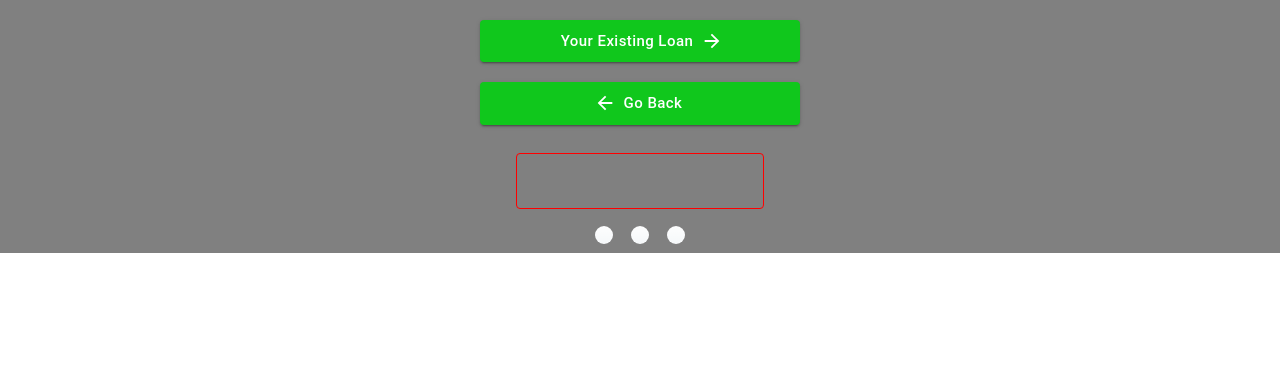
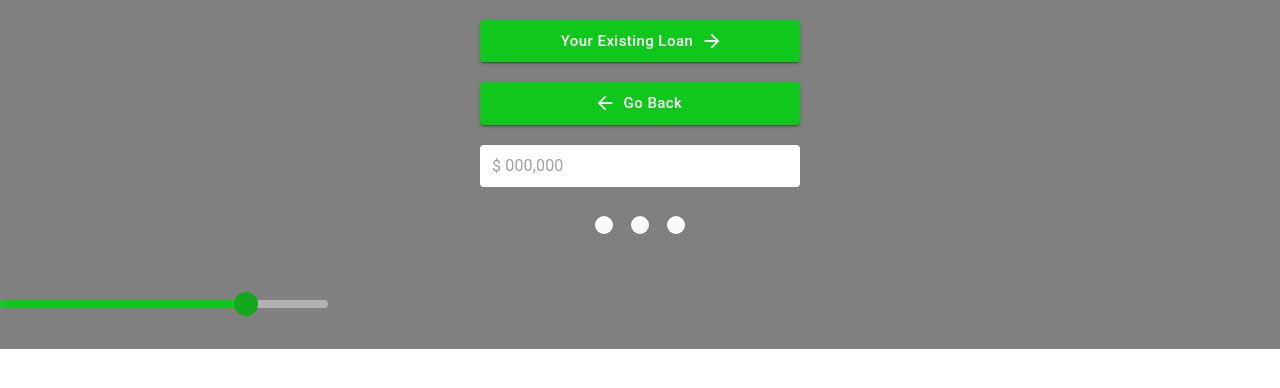
Before and after one commit to Sahil1109/amm_designs, a React (Create React App) app: page / in a window 1280 px wide. Shown: the top 388 px of the page. Built offline with nearby package versions, Linux system fonts and the light colour scheme.

Commit message:
Add YearSlider

```diff
--- a/src/App.js
+++ b/src/App.js
@@ -3,6 +3,7 @@ import "./App.css";
 import ButtonForward from "./Components/ButtonForward";
 import TextFieldAmm from "./Components/TextFieldAmm";
 import Radio from "./Components/Radio";
+import StyledSlider from "./Components/StyledSlider";
 
 function App() {
   return (
@@ -13,6 +14,8 @@ function App() {
       <TextFieldAmm placeholder="$ 000 000"></TextFieldAmm>
       <br></br>
       <Radio></Radio>
+      <br></br>
+      <StyledSlider></StyledSlider>
     </div>
   );
 }
--- a/src/Components/ComponentStore.js
+++ b/src/Components/ComponentStore.js
@@ -1,9 +1,11 @@
 import Button from "@material-ui/core/Button";
 import React from "react";
 import { makeStyles, styled } from "@material-ui/core/styles";
-import { withStyles } from "@material-ui/core/styles";
 import Radio from "@material-ui/core/Radio";
 import clsx from "clsx";
+import Paper from "@material-ui/core/Paper";
+import InputBase from "@material-ui/core/InputBase";
+
 export const Submit = styled(Button)(() => ({
   background: "#10c71c",
   width: "320px",
@@ -53,7 +55,6 @@ const useStyles = makeStyles({
     // }
   },
 });
-
 // Inspired by blueprintjs
 function StyledRadio(props) {
   const classes = useStyles();
--- /dev/null
+++ b/src/Components/StyledField.js
@@ -0,0 +1,33 @@
+import React from "react";
+import Paper from "@material-ui/core/Paper";
+import InputBase from "@material-ui/core/InputBase";
+import { makeStyles, styled } from "@material-ui/core/styles";
+const fieldStyles = makeStyles((theme) => ({
+  root: {
+    padding: "4px 3px",
+    display: "flex",
+    alignItems: "center",
+    margin: "0 auto",
+    width: 312,
+    border: "1px solid transparent",
+  },
+  input: {
+    marginLeft: theme.spacing(1),
+    flex: 1,
+  },
+}));
+function StyledField() {
+  const classes = fieldStyles();
+
+  return (
+    <Paper elevation="0" className={classes.root}>
+      <InputBase
+        className={classes.input}
+        placeholder="$ 000,000"
+        inputProps={{ "aria-label": "search google maps" }}
+      />
+    </Paper>
+  );
+}
+
+export default StyledField;
--- /dev/null
+++ b/src/Components/StyledSlider.js
@@ -0,0 +1,79 @@
+import React from "react";
+import PropTypes from "prop-types";
+import { withStyles, makeStyles } from "@material-ui/core/styles";
+import Slider from "@material-ui/core/Slider";
+import Tooltip from "@material-ui/core/Tooltip";
+
+const useStyles = makeStyles((theme) => ({
+  root: {
+    width: 280 + theme.spacing(3) * 2,
+  },
+  margin: {
+    height: theme.spacing(3),
+  },
+}));
+
+function ValueLabelComponent(props) {
+  const { children, open, value } = props;
+
+  return (
+    <Tooltip open={open} enterTouchDelay={0} placement="top" title={value}>
+      {children}
+    </Tooltip>
+  );
+}
+
+ValueLabelComponent.propTypes = {
+  children: PropTypes.element.isRequired,
+  open: PropTypes.bool.isRequired,
+  value: PropTypes.number.isRequired,
+};
+
+const YearSlider = withStyles({
+  root: {
+    color: "#10c71c",
+    height: 8,
+  },
+  thumb: {
+    height: 24,
+    width: 24,
+    backgroundColor: "#13a81c",
+    border: "2px solid #13a81c",
+    marginTop: -8,
+    marginLeft: -12,
+    "&:focus, &:hover, &$active": {
+      boxShadow: "inherit",
+    },
+  },
+  active: {},
+  valueLabel: {
+    left: "calc(-50% + 4px)",
+  },
+  track: {
+    height: 8,
+    borderRadius: 4,
+  },
+  rail: {
+    height: 8,
+    borderRadius: 4,
+    backgroundColor: "#fff",
+  },
+})(Slider);
+
+export default function StyledSlider() {
+  const classes = useStyles();
+
+  return (
+    <div className={classes.root}>
+      <div className={classes.margin} />
+      <YearSlider
+        valueLabelDisplay="auto"
+        aria-label="pretto slider"
+        defaultValue={25}
+        min={10}
+        max={30}
+      />
+      <div className={classes.margin} />
+    </div>
+  );
+}
--- a/src/Components/TextFieldAmm.js
+++ b/src/Components/TextFieldAmm.js
@@ -1,62 +1,6 @@
 import React from "react";
-import {
-  fade,
-  ThemeProvider,
-  withStyles,
-  makeStyles,
-  createMuiTheme,
-} from "@material-ui/core/styles";
-import InputBase from "@material-ui/core/InputBase";
-import InputLabel from "@material-ui/core/InputLabel";
-import TextField from "@material-ui/core/TextField";
-import FormControl from "@material-ui/core/FormControl";
-import { green } from "@material-ui/core/colors";
+import StyledField from "./StyledField";
 
-const CssTextField = withStyles({
-  root: {
-    "& label.Mui-focused": {
-      color: "green",
-    },
-    "& .MuiInput-underline:after": {
-      borderBottomColor: "green",
-    },
-    "& .MuiOutlinedInput-root": {
-      "& fieldset": {
-        borderColor: "red",
-      },
-      "&:hover fieldset": {
-        borderColor: "yellow",
-      },
-      "&.Mui-focused fieldset": {
-        borderColor: "green",
-      },
-      "&.Mui-focused fieldset": {
-        borderColor: "green",
-      },
-    },
-  },
-  color: "red",
-})(TextField);
-
-const useStyles = makeStyles((theme) => ({
-  root: {
-    display: "flex",
-    flexWrap: "wrap",
-  },
-  margin: {
-    margin: theme.spacing(1),
-  },
-}));
-
-export default function CustomizedInputs() {
-  const classes = useStyles();
-
-  return (
-    <CssTextField
-      className={classes.margin}
-      variant="outlined"
-      id="custom-css-outlined-input"
-      color="secondary"
-    />
-  );
+export default function TextFieldAmm() {
+  return <StyledField></StyledField>;
 }
```
